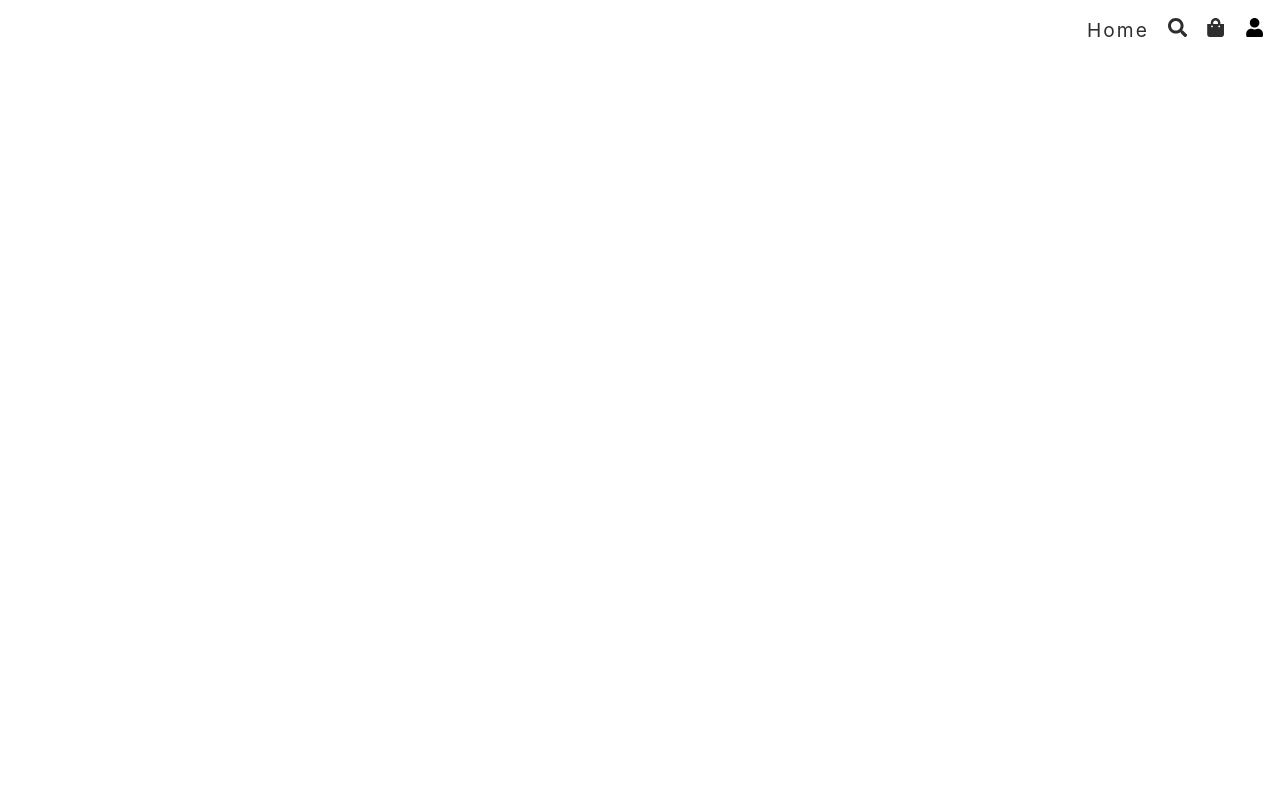
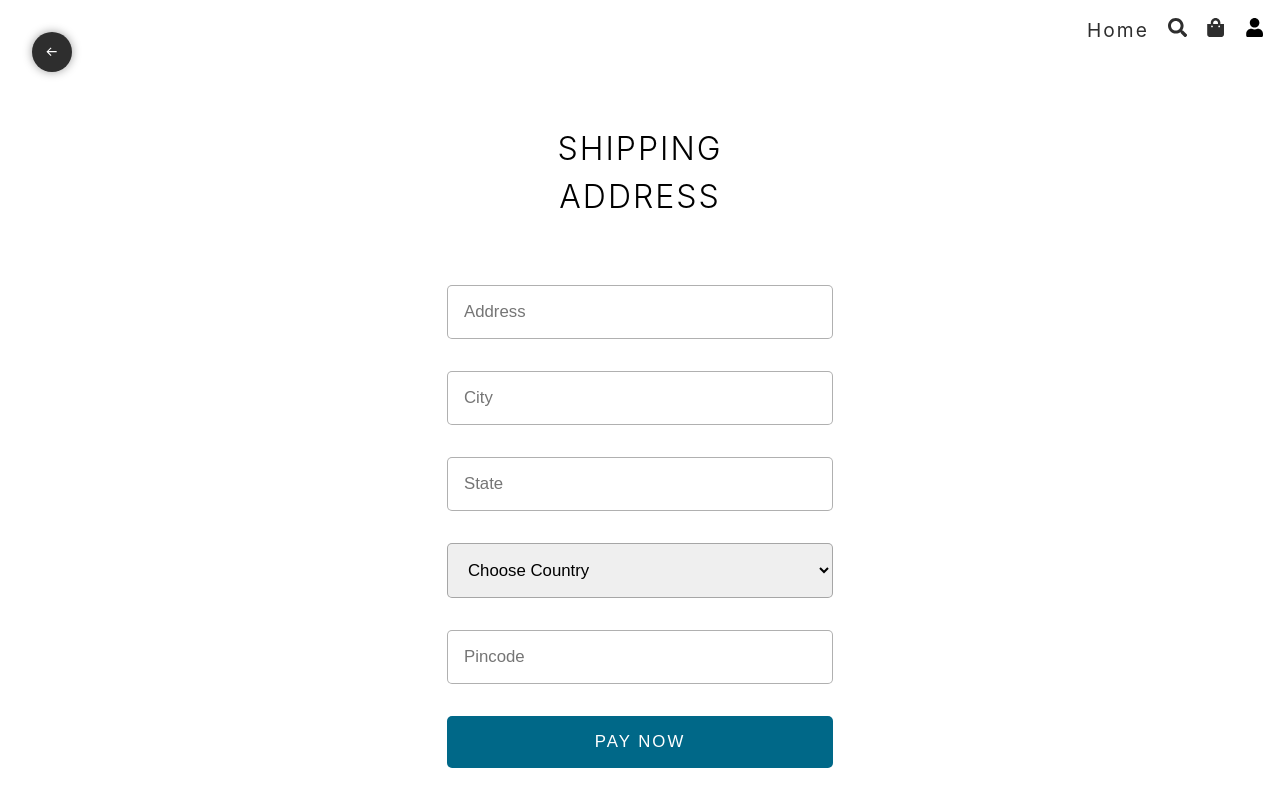
Before and after one commit to srisurya-m/ecommerce, a React (Vite) app in the folder frontend/: page /shipping in a window 1280 px wide. Before the commit this address had no page. Built offline with nearby package versions, Linux system fonts and the light colour scheme.

Commit message:
shipping ui completed

```diff
--- a/frontend/src/App.tsx
+++ b/frontend/src/App.tsx
@@ -7,6 +7,7 @@
 const Home = lazy(() => import("./pages/Home"));
 const Search = lazy(() => import("./pages/Search"));
 const Cart = lazy(() => import("./pages/Cart"));
+const Shipping = lazy(() => import("./pages/Shipping"));
 
 //admin routes
 const Dashboard = lazy(() => import("./pages/admin/dashboard"));
@@ -35,9 +36,15 @@
 
       <Suspense fallback={<Loader />}>
         <Routes>
+          {/* user login not required */}
           <Route path="/" element={<Home />} />
           <Route path="/search" element={<Search />} />
           <Route path="/cart" element={<Cart />} />
+
+          {/* user login required */}
+          <Route>
+          <Route path="/shipping" element={<Shipping />} />
+          </Route>
 
           {/* admin routes */}
           <Route
--- /dev/null
+++ b/frontend/src/pages/Shipping.tsx
@@ -0,0 +1,76 @@
+import { ChangeEvent, useState } from "react";
+import { BiArrowBack } from "react-icons/bi";
+import { useNavigate } from "react-router-dom";
+
+const Shipping = () => {
+    const navigate=useNavigate()
+  const [shippingInfo, setShippingInfo] = useState({
+    address: "",
+    city: "",
+    state: "",
+    country: "",
+    pinCode: "",
+  });
+
+  const changeHandler = (e: ChangeEvent<HTMLInputElement | HTMLSelectElement>) => {
+    setShippingInfo((prev)=>({...prev,[e.target.name]:e.target.value}))
+  };
+
+  return (
+    <div className="shipping">
+      <button className="back-btn" onClick={()=>navigate("/cart")}>
+        <BiArrowBack />
+      </button>
+
+      <form action="">
+        <h1>Shipping Address</h1>
+        <input
+          required
+          type="text"
+          placeholder="Address"
+          name="address"
+          value={shippingInfo.address}
+          onChange={changeHandler}
+        />
+        <input
+          required
+          type="text"
+          placeholder="City"
+          name="city"
+          value={shippingInfo.city}
+          onChange={changeHandler}
+        />
+        <input
+          required
+          type="text"
+          placeholder="State"
+          name="state"
+          value={shippingInfo.state}
+          onChange={changeHandler}
+        />
+        <select
+          name="country"
+          required
+          value={shippingInfo.country}
+          onChange={changeHandler}
+        >
+          <option value="">Choose Country</option>
+          <option value="india">India</option>
+        </select>
+
+        <input
+          required
+          type="number"
+          placeholder="Pincode"
+          name="pinCode"
+          value={shippingInfo.pinCode}
+          onChange={changeHandler}
+        />
+
+        <button type="submit">Pay Now</button>
+      </form>
+    </div>
+  );
+};
+
+export default Shipping;
--- /dev/null
+++ b/frontend/src/styles/_shipping.scss
@@ -0,0 +1,58 @@
+.shipping {
+  @include flex;
+
+  .back-btn {
+    @include square(2.5rem);
+    background-color: $color2;
+    color: $color1;
+    @include flex;
+    position: fixed;
+    top: 2rem;
+    left: 2rem;
+    border-radius: 100%;
+    border: none;
+    outline: none;
+    cursor: pointer;
+    @include baseShadow;
+
+    svg {
+      transition: all 0.3s;
+    }
+
+    &:hover svg {
+      translate: -0.25rem;
+    }
+  }
+
+  > form {
+    max-width: 450px;
+    width: 100%;
+    @include flex(column, center, stretch, 2rem);
+    padding: 2rem;
+
+    > h1 {
+      @include heading(2px);
+      margin: 2rem;
+      text-align: center;
+    }
+    > input,
+    > select {
+      border: 1px solid rgba(31, 31, 31, 0.351);
+      padding: 1rem;
+      outline: none;
+      font-size: 1.05rem;
+      border-radius: 5px;
+    }
+
+    > button {
+      @include btn(1rem, $color3, $color1);
+      border-radius: 5px;
+      font-size: 1.05rem;
+      text-transform: uppercase;
+      letter-spacing: 2px;
+      &:hover {
+        opacity: 0.8;
+      }
+    }
+  }
+}
--- a/frontend/src/styles/admin-styles/_mixin.scss
+++ b/frontend/src/styles/admin-styles/_mixin.scss
@@ -46,3 +46,12 @@
 @mixin baseShadow() {
   box-shadow: 0 0 10px rgba(0, 0, 0, 0.384);
 }
+
+@mixin btn($p:0.5rem 1rem,$bg,$color) {
+  cursor: pointer;
+  border:none;
+  outline:none;
+  padding:$p;
+  background-color: $bg;
+  color:$color;
+}
--- a/frontend/src/styles/app.scss
+++ b/frontend/src/styles/app.scss
@@ -35,6 +35,7 @@
 @import "admin-styles/mixin";
 @import "home";
 @import "cart";
+@import "shipping";
 @import "admin-styles/dashboard";
 @import "admin-styles/products";
 @import "admin-styles/chart";
```
